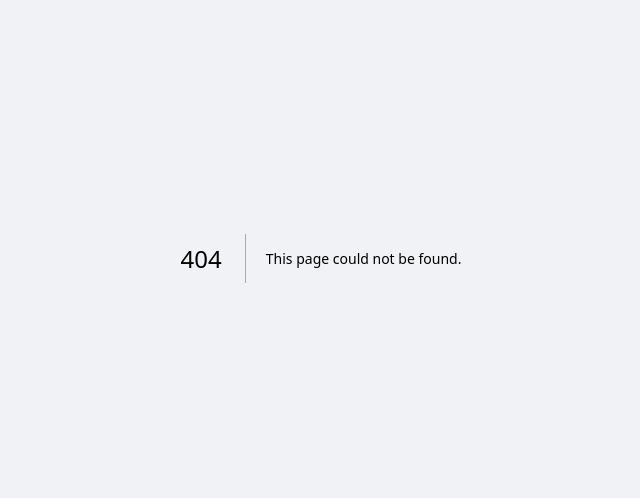
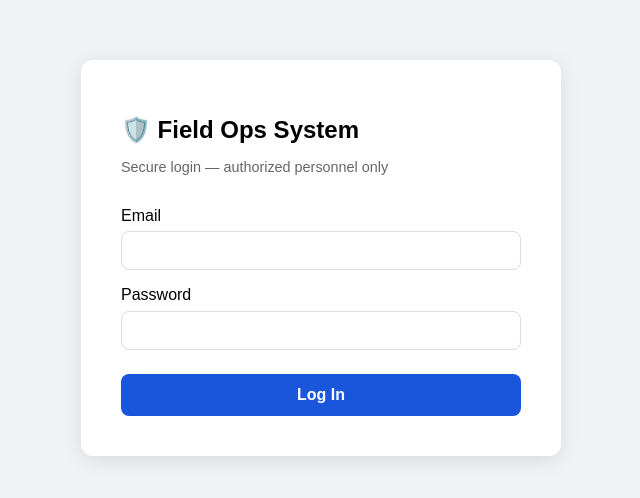
Before and after one commit to hamzahhebron-dotcom/field-ops-system, a Next.js app: page /login in a window 1280 px wide. Before the commit this address had no page. Shown: the part 142-640 px from the top of the page, without its empty margins (319-959 px from the left). Built offline with nearby package versions, Linux system fonts and the light colour scheme.

Commit message:
Create page.js

```diff
--- /dev/null
+++ b/app/login/page.js
@@ -0,0 +1,122 @@
+'use client'
+import { useState } from 'react'
+import { supabase } from '../../lib/supabase'
+import { useRouter } from 'next/navigation'
+
+export default function LoginPage() {
+  const [email, setEmail] = useState('')
+  const [password, setPassword] = useState('')
+  const [error, setError] = useState('')
+  const [loading, setLoading] = useState(false)
+  const router = useRouter()
+
+  const handleLogin = async (e) => {
+    e.preventDefault()
+    setLoading(true)
+    setError('')
+
+    const { error } = await supabase.auth.signInWithPassword({
+      email,
+      password,
+    })
+
+    if (error) {
+      setError(error.message)
+      setLoading(false)
+    } else {
+      router.push('/dashboard')
+    }
+  }
+
+  return (
+    <main style={{
+      minHeight: '100vh',
+      display: 'flex',
+      alignItems: 'center',
+      justifyContent: 'center',
+      background: '#f0f2f5'
+    }}>
+      <div style={{
+        background: 'white',
+        padding: '2.5rem',
+        borderRadius: '12px',
+        boxShadow: '0 4px 20px rgba(0,0,0,0.1)',
+        width: '100%',
+        maxWidth: '400px'
+      }}>
+        <h1 style={{ marginBottom: '0.25rem', fontSize: '1.5rem' }}>
+          🛡️ Field Ops System
+        </h1>
+        <p style={{ color: '#666', marginBottom: '2rem', fontSize: '0.9rem' }}>
+          Secure login — authorized personnel only
+        </p>
+
+        <form onSubmit={handleLogin}>
+          <div style={{ marginBottom: '1rem' }}>
+            <label style={{ display: 'block', marginBottom: '0.4rem', fontWeight: 500 }}>
+              Email
+            </label>
+            <input
+              type="email"
+              value={email}
+              onChange={(e) => setEmail(e.target.value)}
+              required
+              style={{
+                width: '100%',
+                padding: '0.6rem 0.8rem',
+                border: '1px solid #ddd',
+                borderRadius: '8px',
+                fontSize: '1rem',
+                boxSizing: 'border-box'
+              }}
+            />
+          </div>
+
+          <div style={{ marginBottom: '1.5rem' }}>
+            <label style={{ display: 'block', marginBottom: '0.4rem', fontWeight: 500 }}>
+              Password
+            </label>
+            <input
+              type="password"
+              value={password}
+              onChange={(e) => setPassword(e.target.value)}
+              required
+              style={{
+                width: '100%',
+                padding: '0.6rem 0.8rem',
+                border: '1px solid #ddd',
+                borderRadius: '8px',
+                fontSize: '1rem',
+                boxSizing: 'border-box'
+              }}
+            />
+          </div>
+
+          {error && (
+            <p style={{ color: 'red', marginBottom: '1rem', fontSize: '0.9rem' }}>
+              {error}
+            </p>
+          )}
+
+          <button
+            type="submit"
+            disabled={loading}
+            style={{
+              width: '100%',
+              padding: '0.75rem',
+              background: loading ? '#aaa' : '#1a56db',
+              color: 'white',
+              border: 'none',
+              borderRadius: '8px',
+              fontSize: '1rem',
+              fontWeight: 600,
+              cursor: loading ? 'not-allowed' : 'pointer'
+            }}
+          >
+            {loading ? 'Logging in...' : 'Log In'}
+          </button>
+        </form>
+      </div>
+    </main>
+  )
+}
```
